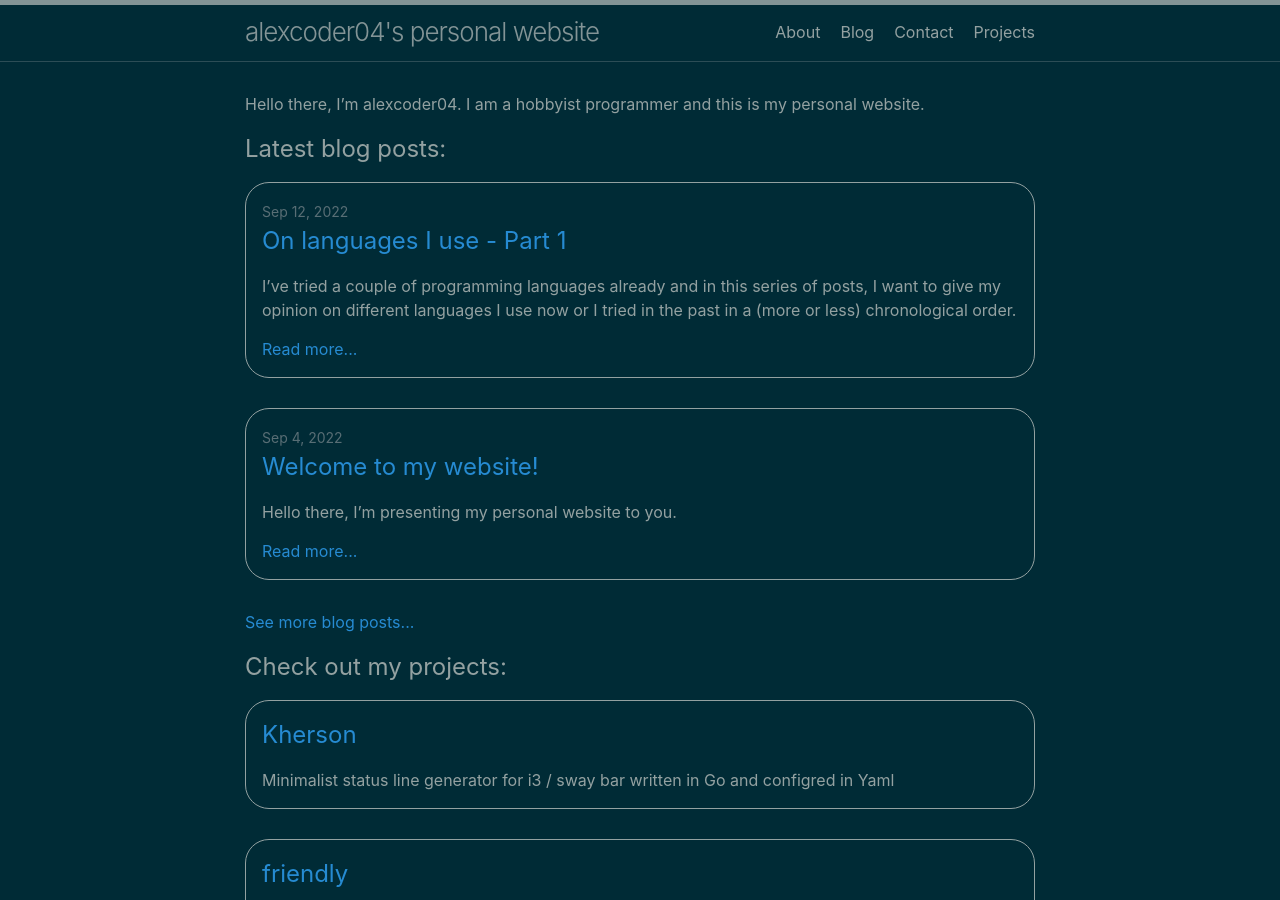
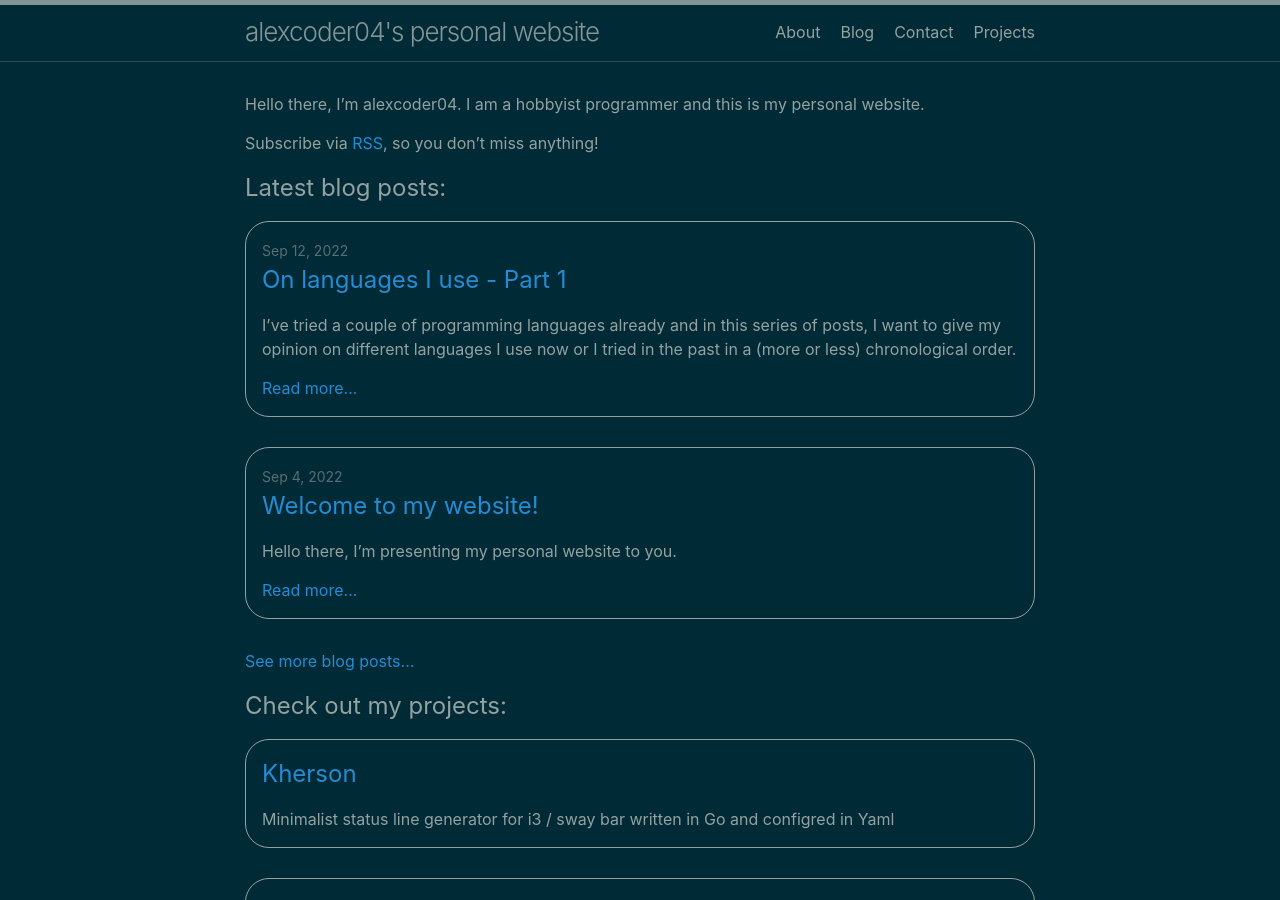
Before and after one commit to alexcoder04/alexcoder04.github.io, a Jekyll site: the page built from index.md, in a window 1280 px wide and 900 px high. Built offline with Jekyll 4.4.1, drawn with Linux system fonts in a browser that asks for light colours; part of the change alters nothing that is shown.

```diff
--- a/_includes/footer.html
+++ b/_includes/footer.html
@@ -6,10 +6,7 @@
     <div class="footer-col-wrapper">
       <div class="footer-col">
         <p class="feed-subscribe">
-          Subscribe via
-          <a href="{{ 'feed.xml' | relative_url }}">
-            RSS
-          </a>
+          Subscribe via <a href="/feed.xml">RSS</a>
         </p>
       </div>
       <div class="footer-col">
--- a/index.md
+++ b/index.md
@@ -4,3 +4,5 @@ layout: home
 
 Hello there, I'm alexcoder04.
 I am a hobbyist programmer and this is my personal website.
+
+Subscribe via [RSS](/feed.xml), so you don't miss anything!
```
Also changed, not shown: README.md.
